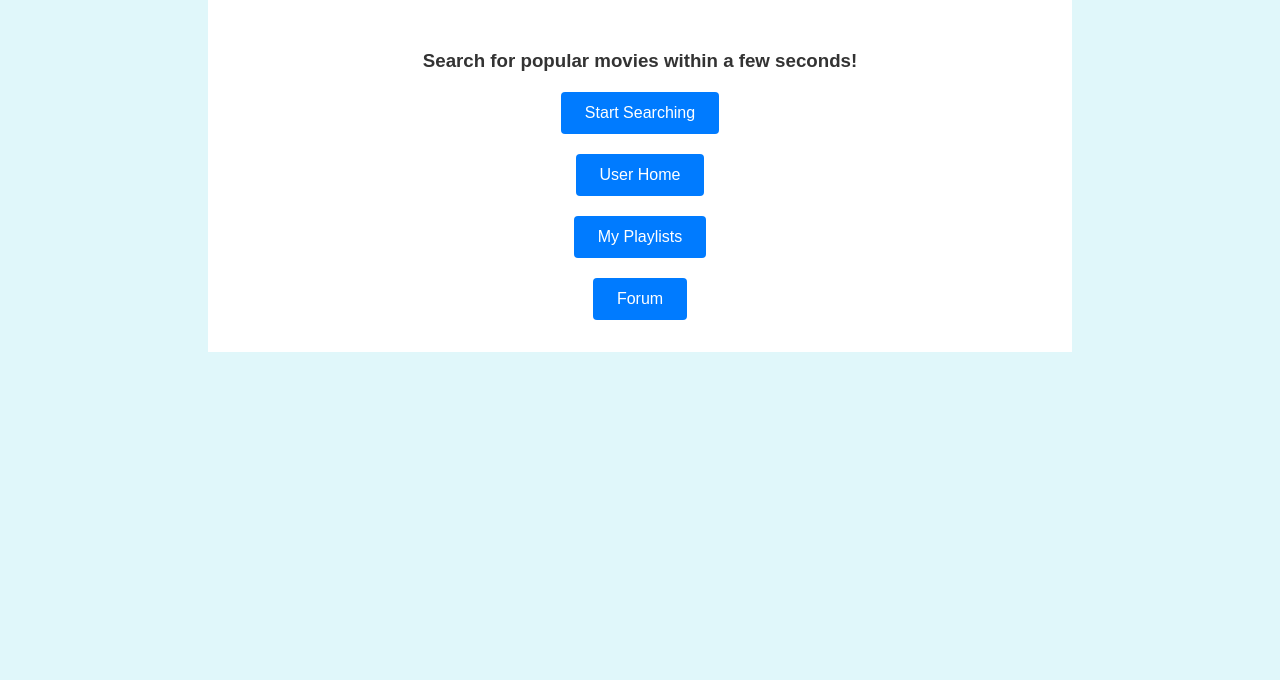
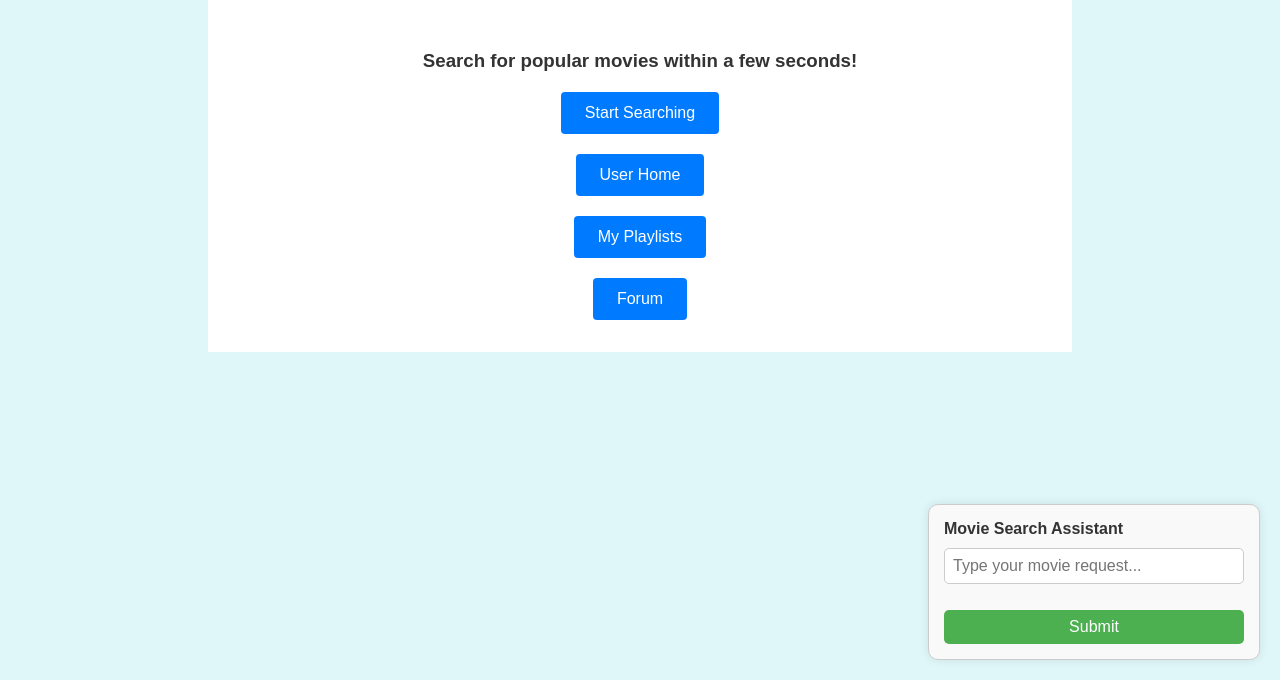
Before and after one commit to Maestro-111/movies-search-system, a Django app: page / in a window 1280 px wide. Shown: the part 120-800 px from the top of the page. Run offline with Django 4.2, Linux system fonts and the light colour scheme; parts of the project's set-up code (start-up, migrations or seed data) failed here and were passed over.

Commit message:
code refactor+chat bot

```diff
--- a/movies/menu/templates/menu/menu.html
+++ b/movies/menu/templates/menu/menu.html
@@ -19,7 +19,6 @@
         </form>
     </div>
 
-
     <div class="button-container">
         <form action="{% url 'playlist_menu' %}" method="get">
             <button type="submit">My Playlists</button>
@@ -32,4 +31,13 @@
         </form>
     </div>
 
+    <div id="chat_bot_request-form">
+        <h4>Movie Search Assistant</h4>
+        <form action="{% url 'chat_bot_request' %}" method="post">
+            {% csrf_token %}
+            <input type="text" name="chat_bot_request" placeholder="Type your movie request..."/>
+            <button type="submit">Submit</button>
+        </form>
+    </div>
+
 {% endblock %}
--- a/movies/menu/urls.py
+++ b/movies/menu/urls.py
@@ -6,5 +6,6 @@ from django.conf.urls.static import static
 urlpatterns = [
     path('', views.main_menu, name="main_menu"),
     path('start_search/', views.start_search, name='start_search'),
-    path('user_home/', views.user_home, name = 'user_home')
+    path('user_home/', views.user_home, name = 'user_home'),
+    path('chatbot/', views.chat_bot_request, name='chat_bot_request'),
 ]
--- a/movies/menu/views.py
+++ b/movies/menu/views.py
@@ -1,12 +1,12 @@
 from django.shortcuts import render,redirect
 from django.urls import reverse
 from django.http import HttpResponse,HttpResponseNotFound,HttpResponseRedirect
+from django.http import JsonResponse
+from django.views.decorators.csrf import csrf_exempt
+import json
 
-
-
-
-def main_menu(reuqest):
-    return render(reuqest, 'menu/menu.html')
+def main_menu(request):
+    return render(request, 'menu/menu.html')
 
 
 
@@ -25,3 +25,16 @@ def user_home(request):
 
 def page_not_found(request, exception):
     return HttpResponseNotFound("<h1> No such Page!! </h1>")
+
+
+
+@csrf_exempt
+def chat_bot_request(request):
+
+    if request.method == 'POST':
+        user_message = request.POST.get('chat_bot_request', '')
+
+        response_message = f"Searching for movies related to: {user_message}"
+        return JsonResponse({'response_message': response_message})
+
+    return render(request, 'menu/menu.html')
--- a/movies/movie/static/movie/css/styles.css
+++ b/movies/movie/static/movie/css/styles.css
@@ -123,3 +123,40 @@ nav a:hover {
     display: flex;
     gap: 10px; /* Adjust spacing between buttons if needed */
 }
+
+    #chat_bot_request-form {
+        position: fixed;
+        bottom: 20px;
+        right: 20px;
+        background-color: #f9f9f9;
+        border: 1px solid #ccc;
+        box-shadow: 0px 0px 10px rgba(0, 0, 0, 0.1);
+        width: 300px;
+        padding: 15px;
+        border-radius: 10px;
+    }
+    #chat_bot_request-form h4 {
+        margin: 0 0 10px;
+        font-size: 16px;
+    }
+    #chat_bot_request-form form {
+        display: flex;
+        flex-direction: column;
+    }
+    #chat_bot_request-form input[type="text"] {
+        padding: 8px;
+        margin-bottom: 10px;
+        border: 1px solid #ccc;
+        border-radius: 5px;
+    }
+    #chat_bot_request-form button[type="submit"] {
+        padding: 8px;
+        background-color: #4CAF50;
+        color: white;
+        border: none;
+        border-radius: 5px;
+        cursor: pointer;
+    }
+    #chat_bot_request-form button[type="submit"]:hover {
+        background-color: #45a049;
+    }
```
Also changed, not shown: README.md.
